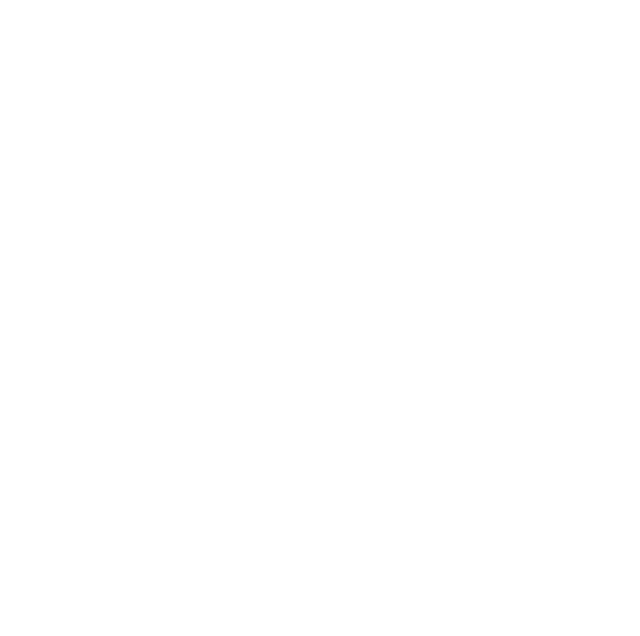
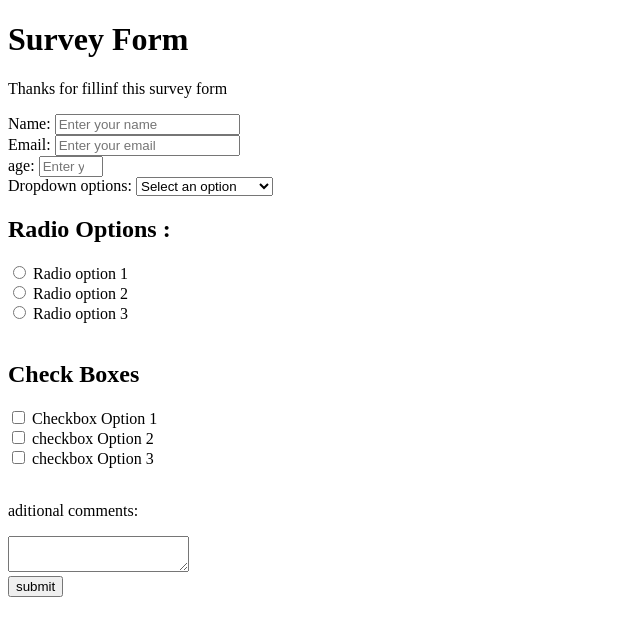
Before and after one commit to subrataindia/Subrat-Ridwan, a plain HTML site: page fcc-test-suite-template-master/index.html in a window 1280 px wide. Shown: the whole page, without its empty margins (0-640 px from the left). Drawn offline with Linux system fonts and the light colour scheme.

Commit message:
Added HTML form now over to ridwan for CSS part

```diff
--- a/fcc-test-suite-template-master/index.html
+++ b/fcc-test-suite-template-master/index.html
@@ -7,7 +7,65 @@
   </head>
 
   <body>
+  <div id="container">
+    <div id="header">
+       <h1 id="title">Survey Form</h1>
+       <p id="description">Thanks for fillinf this survey form</p>
+    </div>
+  </div>
 
+  <form id="survey-form">
+    <div class="form-control">
+      <label id="name-label">Name:</label>
+      <input type="text" placeholder="Enter your name"  id="name"  required>
+    </div>
+    <div class="form-control">
+      <label id="email-label">Email:</label>
+      <input type="email" placeholder="Enter your email" id="email"  required>
+    </div>
+    <div class="form-control">
+      <label id="number-label">age:</label>
+      <input type="number" placeholder="Enter your age"  id="number" min="10" max="100" required>
+    </div>
+    <div class="form-control">
+      <label for="Dropdown">Dropdown options:</label>
+      <select name="Dropdown" id="dropdown">
+        <option disabled="" selected="" value="">Select an option</option>
+        <option value="option1">Dropdown Option 1</option>
+        <option value="option2">Dropdown Option 2</option>
+        <option value="option3">Dropdown Option 3</option>
+        <option value="option4">Dropdown Option 4</option>
+      </select>
+    </div>
+    <div class="form-control">
+      <h2>Radio Options :</h2>
+      <input type="radio" id="age1" name="age" value="30">
+      <label for="option1">Radio option 1</label><br>
+      <input type="radio" id="age2" name="age" value="60">
+      <label for="option2">Radio option 2</label><br>
+      <input type="radio" id="age3" name="age" value="100">
+      <label for="option3">Radio option 3</label><br><br>
+    </div>
+    <div class="form-control">
+      <h2>Check Boxes</h2>
+      <input type="checkbox" id="checkbox1" name="checkbox1" value="checkbox1">
+      <label for="checkbox1"> Checkbox Option 1</label><br>
+      <input type="checkbox" id="checkbox2" name="checkbox2" value="checkbox2">
+      <label for="checkbox2"> checkbox Option 2</label><br>
+      <input type="checkbox" id="vehicle3" name="checkbox3" value="checkbox3">
+      <label for="checkbox3"> checkbox Option 3</label><br><br>
+    </div>
+
+    <div class="form-control" id="text-div">
+      <p>aditional comments:</p>
+      <textarea placeholder="Enter your additional comments here">
+      </textarea>
+    </div>
+    <div class="form-control" id="submit-div">
+  <button id="submit">submit</button>
+    </div>
+
+  </form>
 
     <!-- <script src="https://cdn.freecodecamp.org/testable-projects-fcc/v1/bundle.js"></script>
 
```
